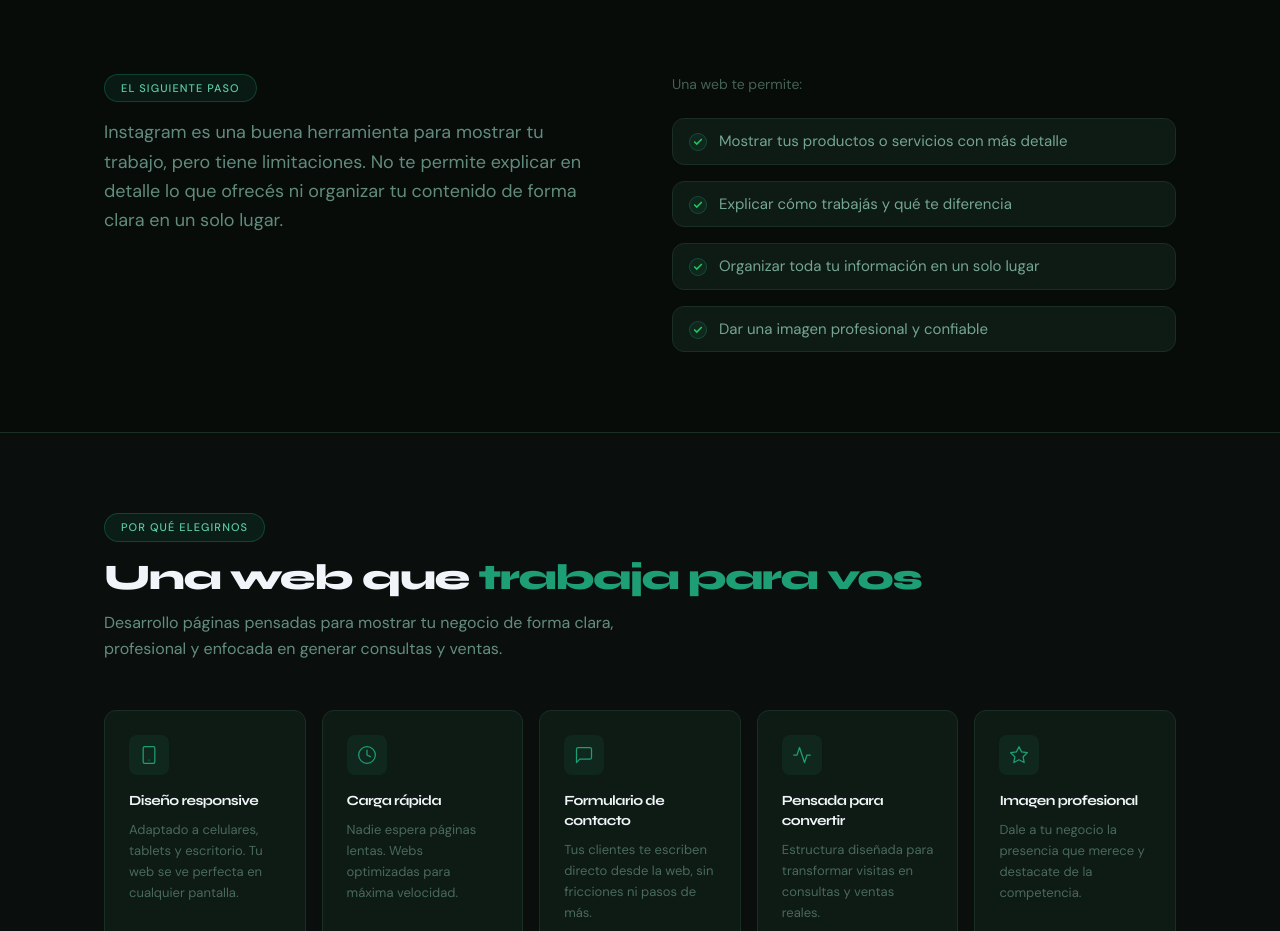
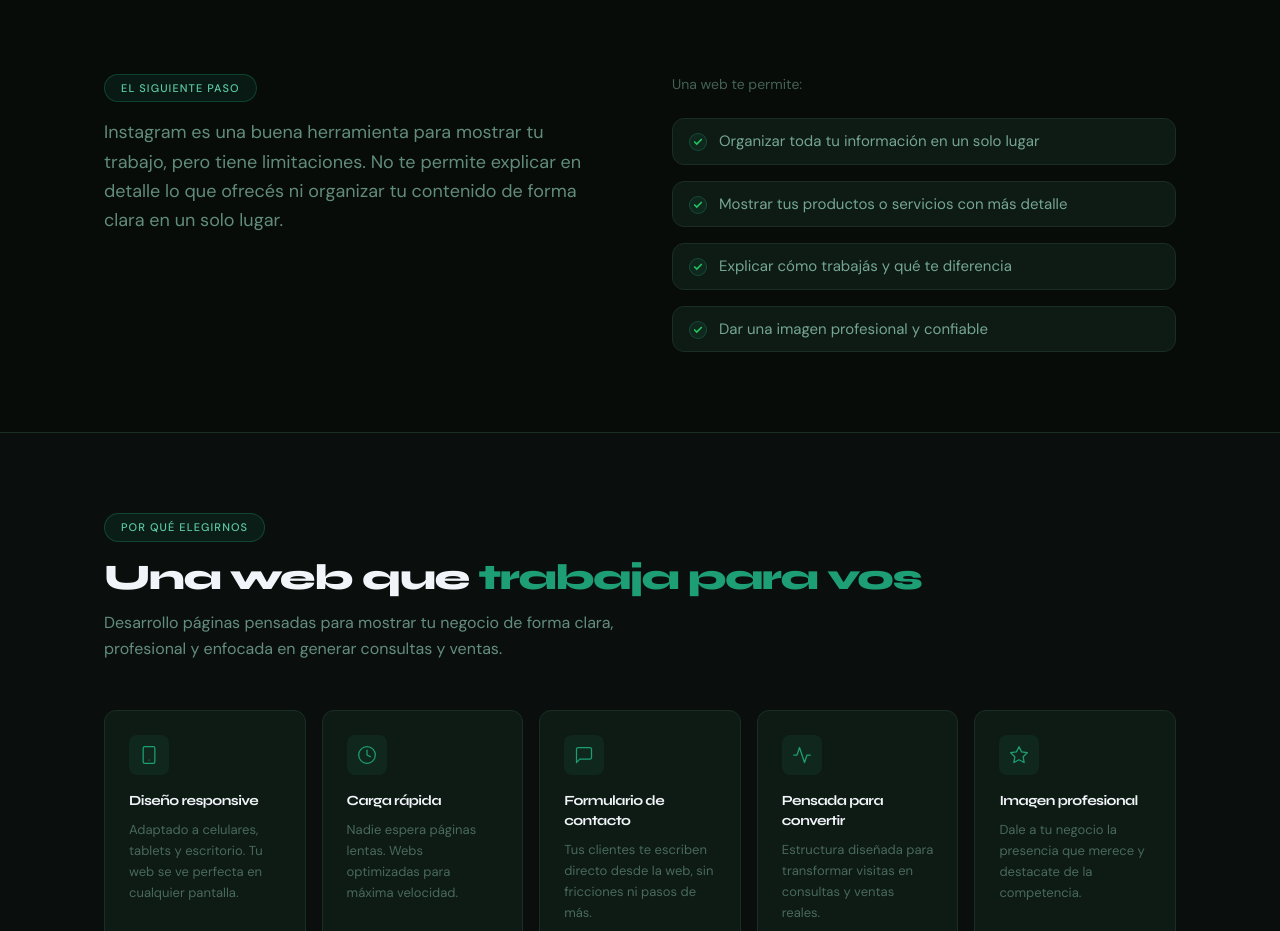
Before and after one commit to joy-amorin/WebSoluciones-landing-page, a Next.js app: page / in a window 1280 px wide. Shown: the part 1040-1971 px from the top of the page. Built offline with nearby package versions, Linux system fonts and the light colour scheme.

Commit message:
refactor: change benefits order

```diff
--- a/components/Problema.tsx
+++ b/components/Problema.tsx
@@ -1,8 +1,8 @@
 
 const benefits = [
+  'Organizar toda tu información en un solo lugar',
   'Mostrar tus productos o servicios con más detalle',
   'Explicar cómo trabajás y qué te diferencia',
-  'Organizar toda tu información en un solo lugar',
   'Dar una imagen profesional y confiable',
 ]
 
```
